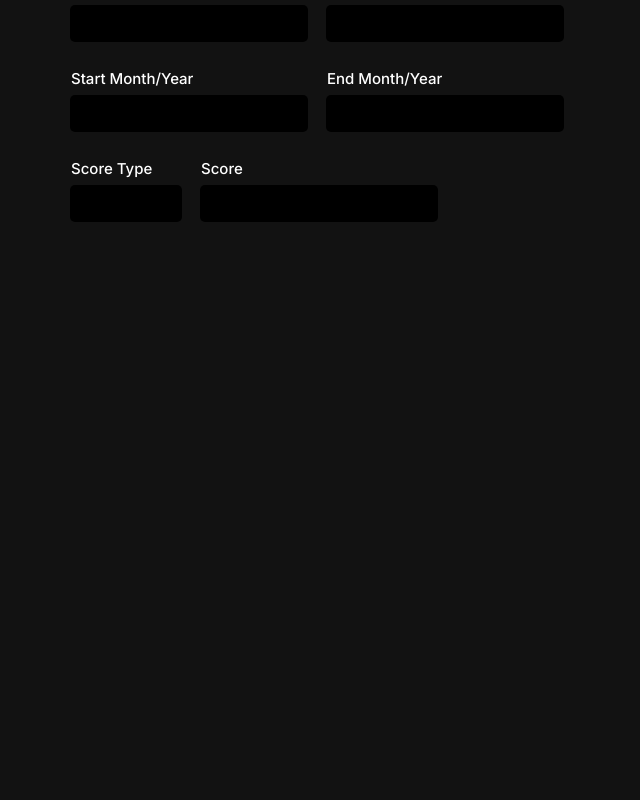
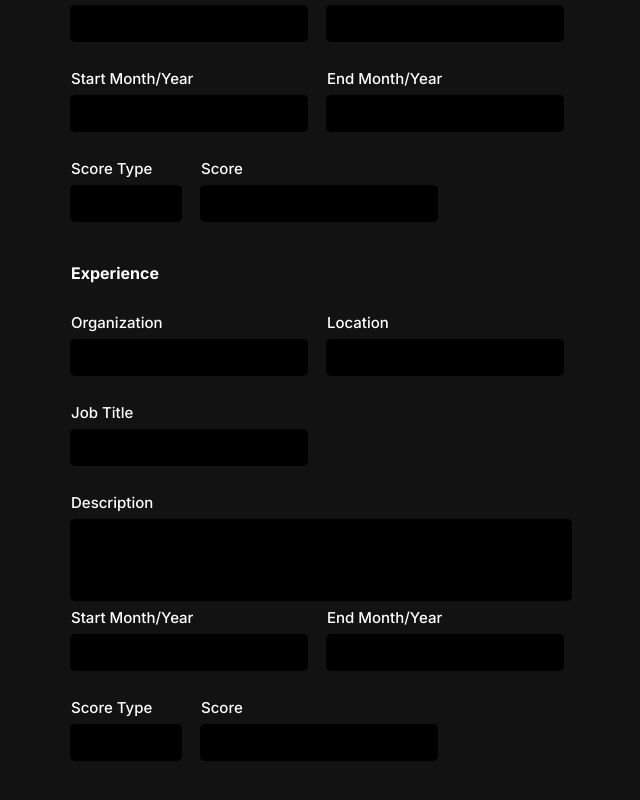
Before and after one commit to ssarkar551/resume-builder, a Next.js app: page / in a window 1280 px wide. Shown: the part 799-1599 px from the top of the page, without its empty margins (9-649 px from the left). Before the commit the page ends 1120 px from the top, so only its background shows below. Built offline with nearby package versions, Linux system fonts and the light colour scheme.

Commit message:
feat: add experience

```diff
--- a/src/components/Form.tsx
+++ b/src/components/Form.tsx
@@ -286,6 +286,126 @@ const FormDemo = () => (
         </Form.Control>
       </Form.Field>
     </div>
+    <div className="font-bold py-5">Experience</div>
+    <div className="flex flex-row items-start justify-start w-full mb-[10px] space-x-5">
+    <Form.Field className="grid mb-[10px]" name="link1">
+        <div className="flex items-baseline justify-between">
+          <Form.Label className="text-[15px] font-medium leading-[35px] d">
+            Organization
+          </Form.Label>
+        </div>
+        <Form.Control asChild>
+          <input
+            className="box-border w-full bg-black dark:bg-white shadow-black inline-flex h-[35px] appearance-none items-center justify-center rounded-[4px] px-[10px] text-[15px] leading-none text-black shadow-[0_0_0_1px] outline-none hover:shadow-[0_0_0_1px_black] focus:shadow-[0_0_0_2px_black] selection:color-white selection:bg-blackA6"
+            type="text"
+            required
+          />
+        </Form.Control>
+      </Form.Field>
+      <Form.Field className="grid mb-[10px]" name="link1">
+        <div className="flex items-baseline justify-between">
+          <Form.Label className="text-[15px] font-medium leading-[35px] d">
+            Location
+          </Form.Label>
+        </div>
+        <Form.Control asChild>
+          <input
+            className="box-border w-full bg-black dark:bg-white shadow-black inline-flex h-[35px] appearance-none items-center justify-center rounded-[4px] px-[10px] text-[15px] leading-none text-black shadow-[0_0_0_1px] outline-none hover:shadow-[0_0_0_1px_black] focus:shadow-[0_0_0_2px_black] selection:color-white selection:bg-blackA6"
+            type="text"
+            required
+          />
+        </Form.Control>
+      </Form.Field>
+    </div>
+    <div className="flex flex-row items-start justify-start w-full mb-[10px] space-x-5">
+    <Form.Field className="grid mb-[10px]" name="link1">
+        <div className="flex items-baseline justify-between">
+          <Form.Label className="text-[15px] font-medium leading-[35px] d">
+            Job Title
+          </Form.Label>
+        </div>
+        <Form.Control asChild>
+          <input
+            className="box-border w-full bg-black dark:bg-white shadow-black inline-flex h-[35px] appearance-none items-center justify-center rounded-[4px] px-[10px] text-[15px] leading-none text-black shadow-[0_0_0_1px] outline-none hover:shadow-[0_0_0_1px_black] focus:shadow-[0_0_0_2px_black] selection:color-white selection:bg-blackA6"
+            type="text"
+            required
+          />
+        </Form.Control>
+      </Form.Field>
+    </div>
+    <Form.Field name="description">
+    <div className="flex items-baseline justify-between">
+          <Form.Label className="text-[15px] font-medium leading-[35px] d">
+            Description
+          </Form.Label>
+        </div>
+        <Form.Control asChild>
+          <input
+            className="box-border w-full bg-black dark:bg-white shadow-black inline-flex h-[80px] appearance-none items-start justify-start rounded-[4px] px-[10px] text-[15px] leading-none text-black shadow-[0_0_0_1px] outline-none hover:shadow-[0_0_0_1px_black] focus:shadow-[0_0_0_2px_black] selection:color-white selection:bg-blackA6"
+            type="textarea"
+            required
+          />
+        </Form.Control>
+    </Form.Field>
+    <div className="flex flex-row items-start justify-start w-full mb-[10px] space-x-5">
+    <Form.Field className="grid mb-[10px]" name="link1">
+        <div className="flex items-baseline justify-between">
+          <Form.Label className="text-[15px] font-medium leading-[35px] d">
+            Start Month/Year
+          </Form.Label>
+        </div>
+        <Form.Control asChild>
+          <input
+            className="box-border w-full bg-black dark:bg-white shadow-black inline-flex h-[35px] appearance-none items-center justify-center rounded-[4px] px-[10px] text-[15px] leading-none text-black shadow-[0_0_0_1px] outline-none hover:shadow-[0_0_0_1px_black] focus:shadow-[0_0_0_2px_black] selection:color-white selection:bg-blackA6"
+            type="text"
+            required
+          />
+        </Form.Control>
+      </Form.Field>
+      <Form.Field className="grid mb-[10px]" name="link1">
+        <div className="flex items-baseline justify-between">
+          <Form.Label className="text-[15px] font-medium leading-[35px] d">
+            End Month/Year
+          </Form.Label>
+        </div>
+        <Form.Control asChild>
+          <input
+            className="box-border w-full bg-black dark:bg-white shadow-black inline-flex h-[35px] appearance-none items-center justify-center rounded-[4px] px-[10px] text-[15px] leading-none text-black shadow-[0_0_0_1px] outline-none hover:shadow-[0_0_0_1px_black] focus:shadow-[0_0_0_2px_black] selection:color-white selection:bg-blackA6"
+            type="text"
+            required
+          />
+        </Form.Control>
+      </Form.Field>
+    </div>
+    <div className="flex flex-row items-start justify-start w-full mb-[10px] space-x-5">
+    <Form.Field className="grid mb-[10px]" name="score">
+        <div className="flex items-baseline justify-between">
+          <Form.Label className="text-[15px] font-medium leading-[35px] d">
+            Score Type
+          </Form.Label>
+        </div>
+        <Form.Control asChild>
+        <select className="box-border w-full bg-black dark:bg-white shadow-black inline-flex h-[35px] appearance-none items-center justify-center rounded-[4px] px-[10px] text-[15px] leading-none text-black shadow-[0_0_0_1px] outline-none hover:shadow-[0_0_0_1px_black] focus:shadow-[0_0_0_2px_black] selection:color-white selection:bg-blackA6">
+            <option value="CGPA">CGPA</option>
+            <option value="Percentage">Percenteage</option>
+          </select>
+        </Form.Control>
+      </Form.Field>
+      <Form.Field className="grid mb-[10px]" name="link1">
+        <div className="flex items-baseline justify-between">
+          <Form.Label className="text-[15px] font-medium leading-[35px] d">
+            Score
+          </Form.Label>
+        </div>
+        <Form.Control asChild>
+          <input
+            className="box-border w-full bg-black dark:bg-white shadow-black inline-flex h-[35px] appearance-none items-center justify-center rounded-[4px] px-[10px] text-[15px] leading-none text-black shadow-[0_0_0_1px] outline-none hover:shadow-[0_0_0_1px_black] focus:shadow-[0_0_0_2px_black] selection:color-white selection:bg-blackA6"
+            type="text"
+            required
+          />
+        </Form.Control>
+      </Form.Field>
+    </div>
 
 
     {/* <Form.Submit asChild>
```
